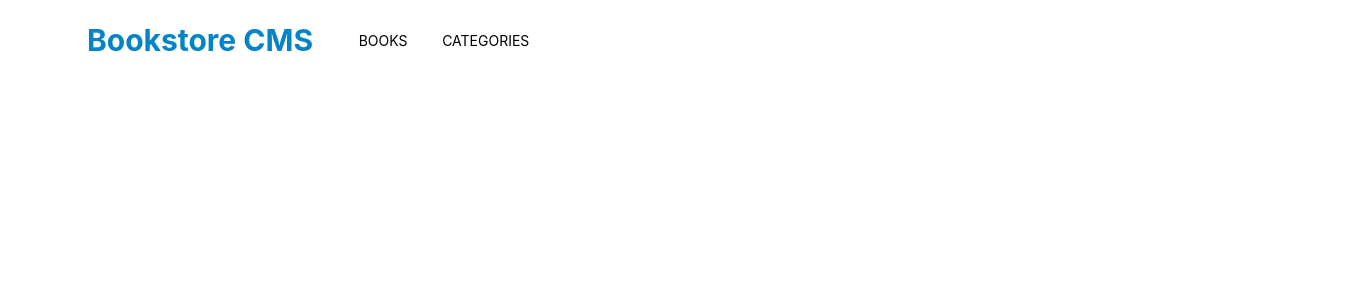
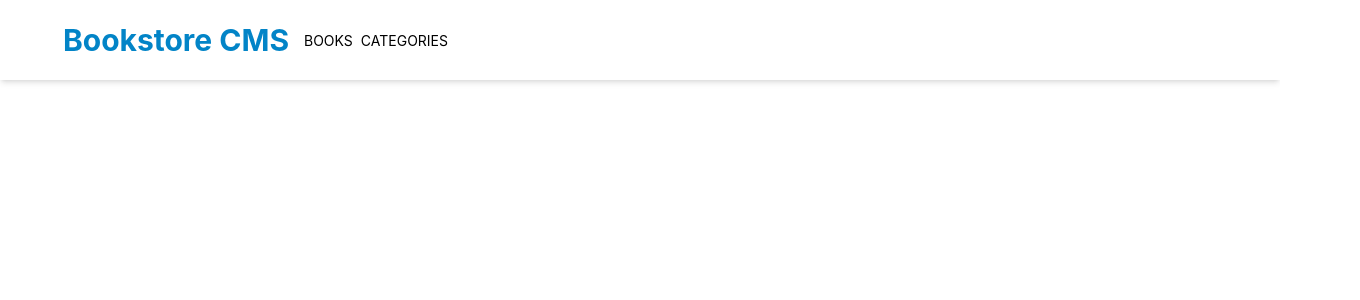
Before and after one commit to lincoln1883/anancy-bookstore, a React (Create React App) app: page / in a window 1280 px wide. Shown: the top 300 px of the page, 1360 px wide, since content can reach past the window. Built offline with nearby package versions, Linux system fonts and the light colour scheme; no server answers.

Commit message:
Add styling to the nav links.

```diff
--- a/src/components/Navbar.jsx
+++ b/src/components/Navbar.jsx
@@ -2,12 +2,12 @@
 import { NavLink } from 'react-router-dom';
 
 const Navbar = () => (
-  <nav className="flex mx-20 gap-1 bg-inherit w-full h-20">
+  <nav className="flex px-14 gap-2 bg-white shadow-md w-full h-20">
     <div className="flex align-middle h-20">
       <h1 className="m-auto w-60 h-9 font-bold text-3xl text-center text-sky-600">Bookstore CMS</h1>
     </div>
     <div className="w-60 mt-6 mr-0 mb-0 mx-0">
-      <ul className="flex justify-evenly mt-1">
+      <ul className="flex gap-2 mt-1">
         <li className="nav-link">
           <NavLink className=" text-sm text-black hover:text-gray-600 active:bg-gray-200" to="/books">BOOKS</NavLink>
         </li>
```
